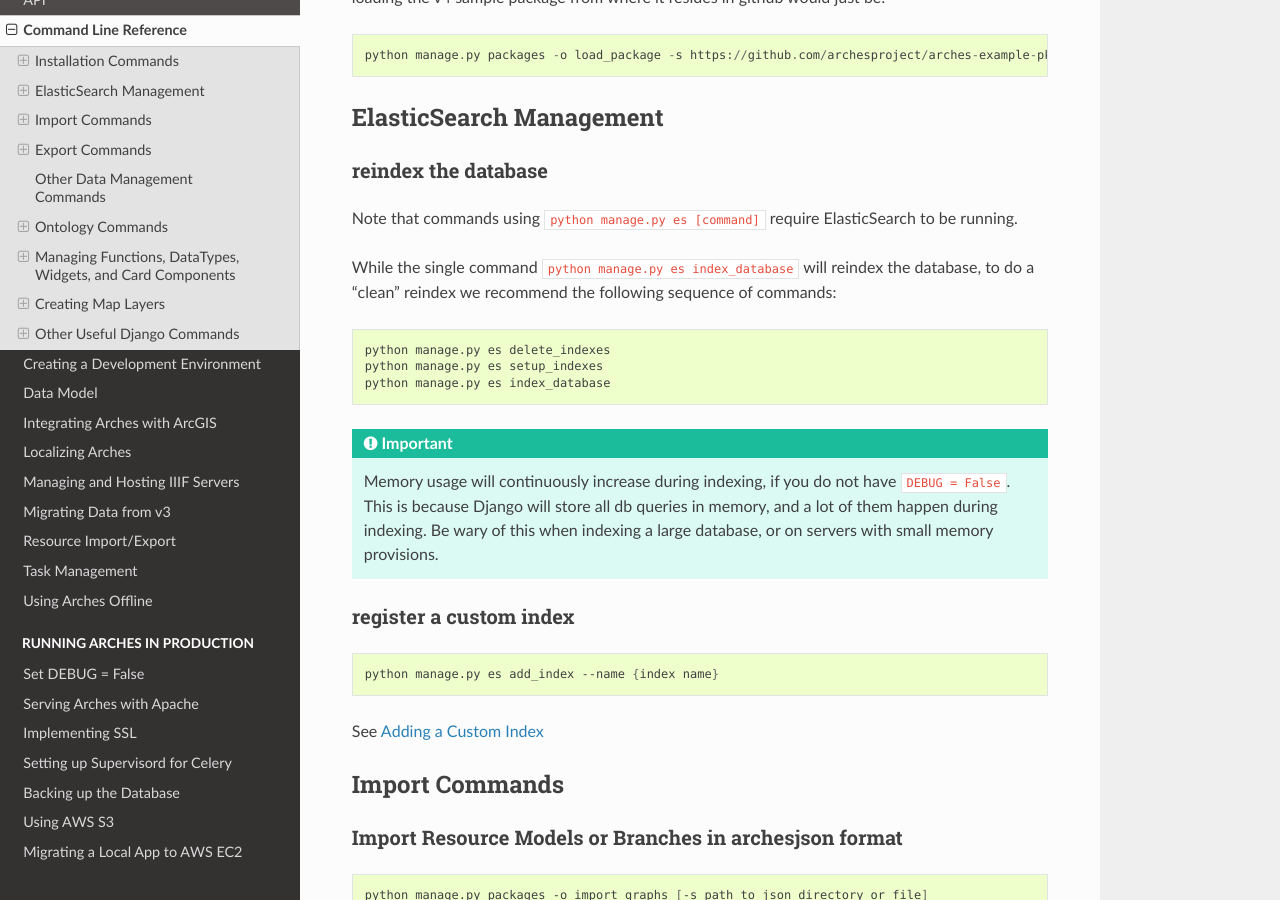
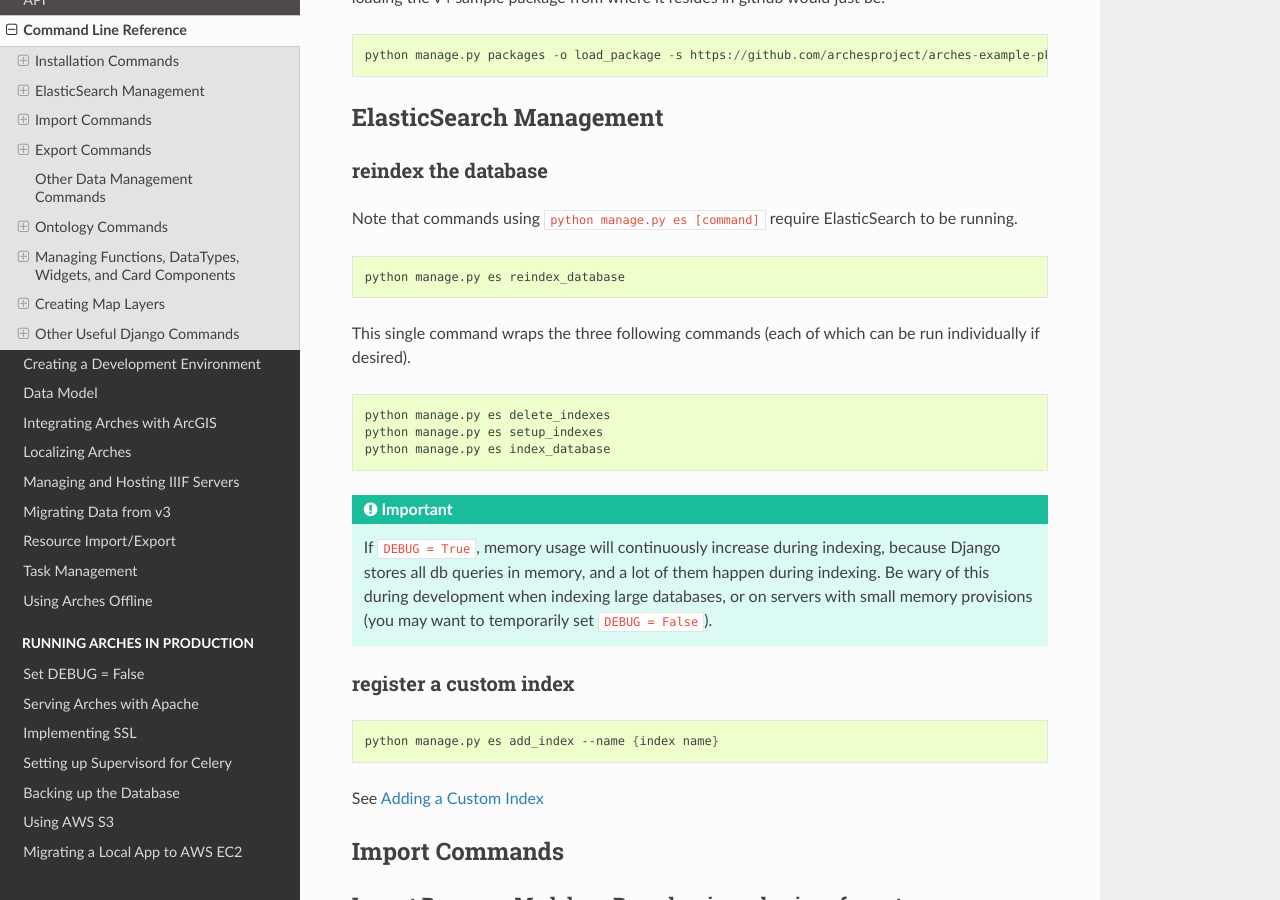
Before and after one commit to archesproject/arches-docs, a Sphinx documentation site: the page built from docs/command-line-reference.txt, in a window 1280 px wide and 900 px high, scrolled down 1809 px. Built offline with Sphinx 7.4.7 and the Read the Docs theme 2.0.0, drawn with Linux system fonts in a browser that asks for light colours.

Commit message:
update es reindex_database command #221

```diff
--- a/docs/command-line-reference.txt
+++ b/docs/command-line-reference.txt
@@ -96,7 +96,11 @@
 
 Note that commands using ``python manage.py es [command]`` require ElasticSearch to be running.
 
-While the single command ``python manage.py es index_database`` will reindex the database, to do a "clean" reindex we recommend the following sequence of commands:
+.. code-block:: bash
+
+    python manage.py es reindex_database
+
+This single command wraps the three following commands (each of which can be run individually if desired).
 
 .. code-block:: bash
 
@@ -105,10 +109,10 @@
     python manage.py es index_database
 
 .. important::
-    Memory usage will continuously increase during indexing, if you do not have
-    ``DEBUG = False``. This is because Django will store all db queries in
-    memory, and a lot of them happen during indexing. Be wary of this when indexing
-    a large database, or on servers with small memory provisions.
+    If ``DEBUG = True``, memory usage will continuously increase during indexing, because Django stores
+    all db queries in memory, and a lot of them happen during indexing. Be wary of this during development
+    when indexing large databases, or on servers with small memory provisions (you may want to temporarily
+    set ``DEBUG = False``).
 
 register a custom index
 -----------------------
```
